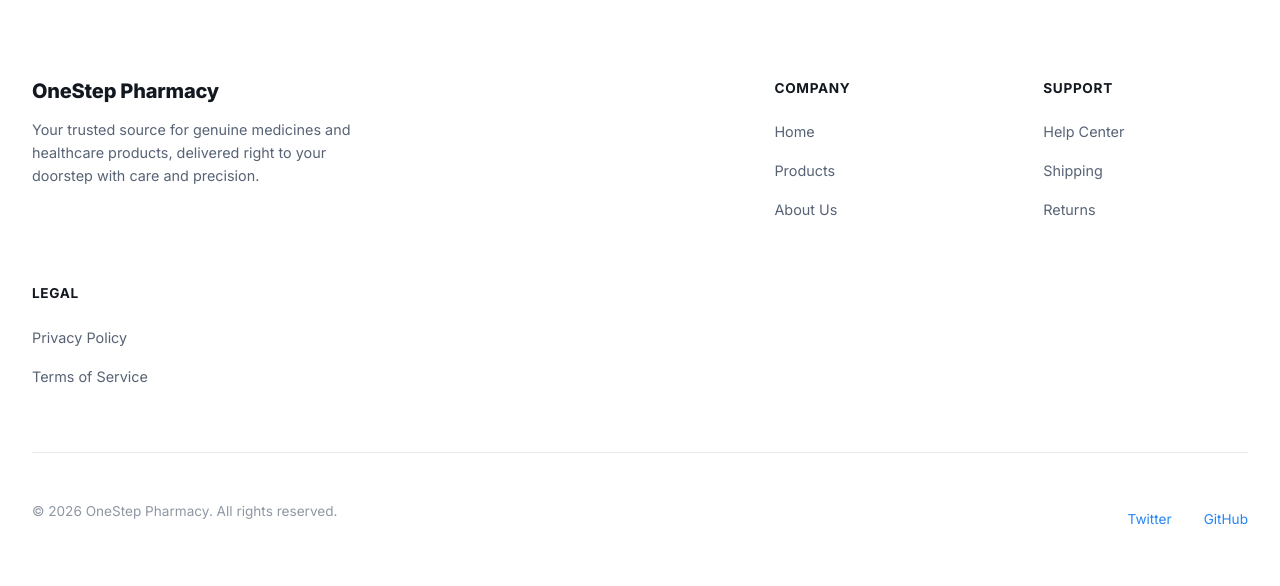
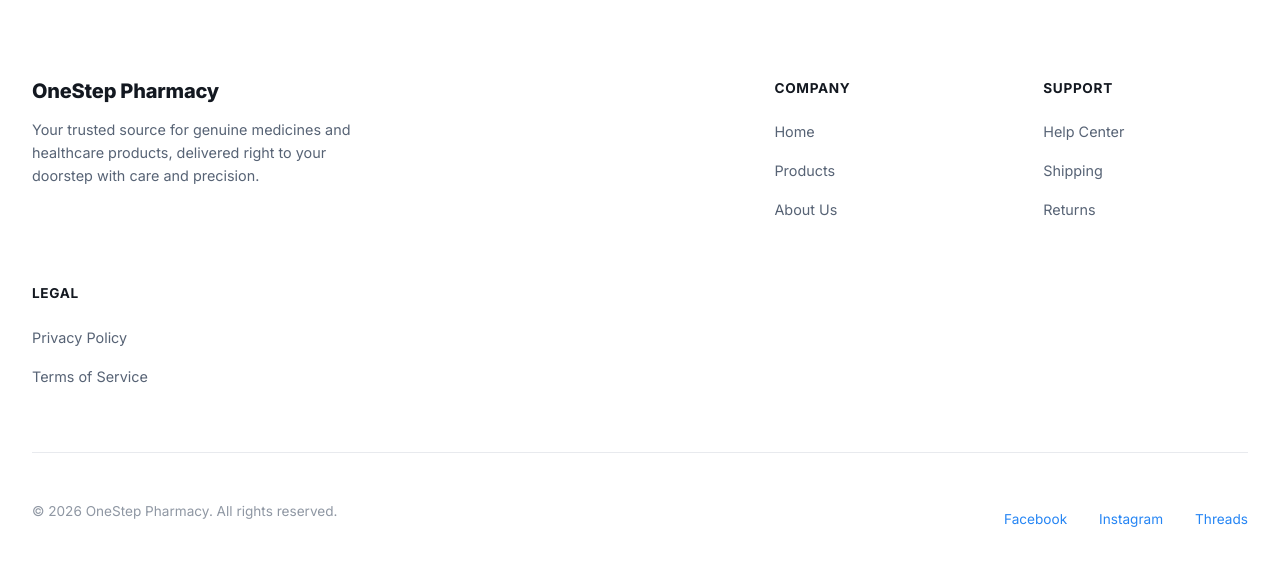
Before and after one commit to habibishrawanshah-ctrl/onesteppharmacy, a Django app: page /orders/place/61/ in a window 1280 px wide. Shown: the part 1308-1894 px from the top of the page. Run offline with Django 5.2, Linux system fonts and the light colour scheme; a user stored in the database is signed in; data comes from the database, SQL or seed files in the repository.

Commit message:
fix: update footer social links to Facebook, Instagram, Threads

```diff
--- a/pharmacy_ecommerce/templates/base.html
+++ b/pharmacy_ecommerce/templates/base.html
@@ -177,8 +177,9 @@
         <div class="footer-bottom">
           <p>&copy; {% now "Y" %} OneStep Pharmacy. All rights reserved.</p>
           <div class="footer-bottom-links">
-            <a href="https://twitter.com" target="_blank" aria-label="Twitter">Twitter</a>
-            <a href="https://github.com" target="_blank" aria-label="GitHub">GitHub</a>
+            <a href="https://www.facebook.com/sravana.saha.332313" target="_blank" aria-label="Facebook">Facebook</a>
+            <a href="https://www.instagram.com/habibi_shrawan7" target="_blank" aria-label="Instagram">Instagram</a>
+            <a href="https://www.threads.com/@habibi_shrawan7" target="_blank" aria-label="Threads">Threads</a>
           </div>
         </div>
       </div>
```
